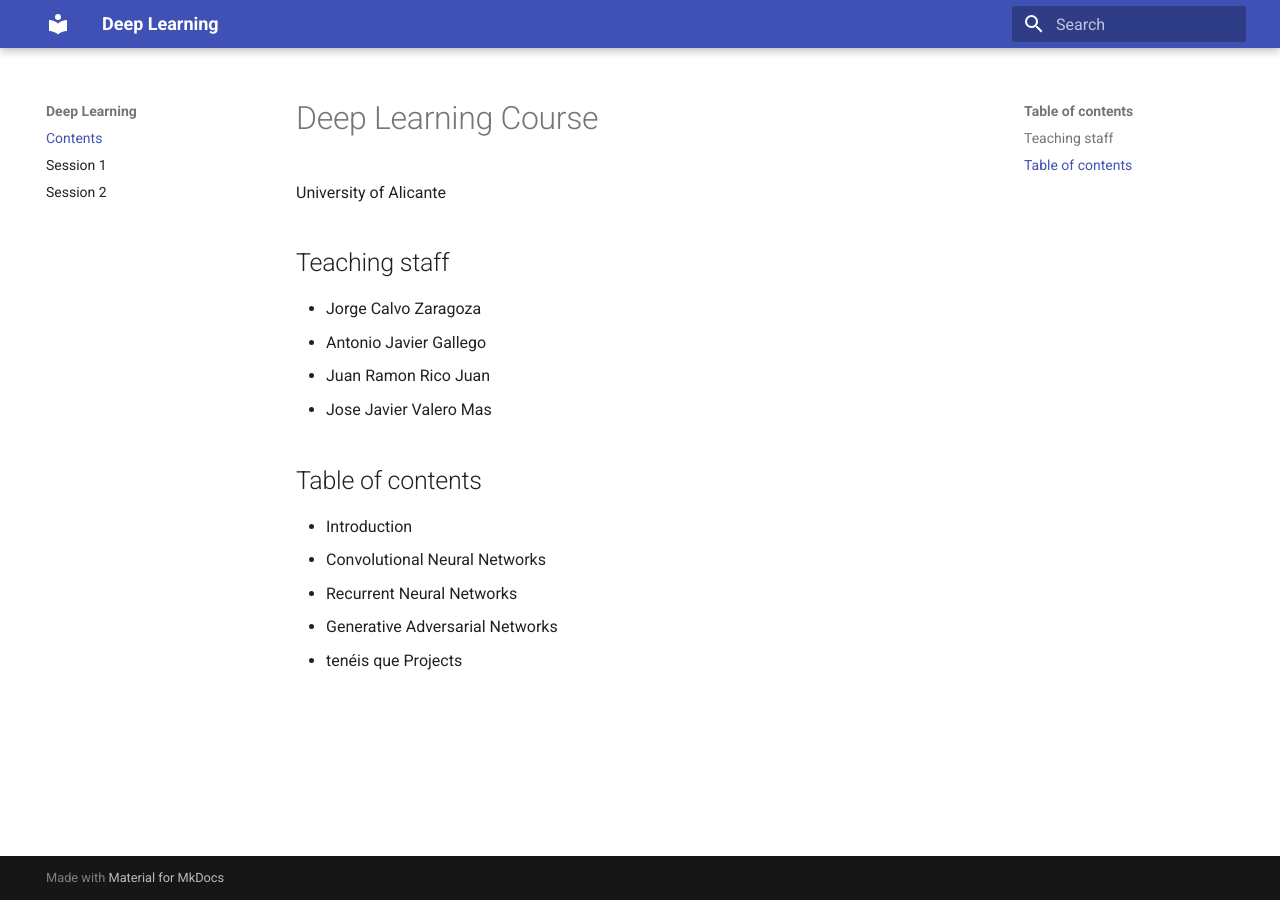
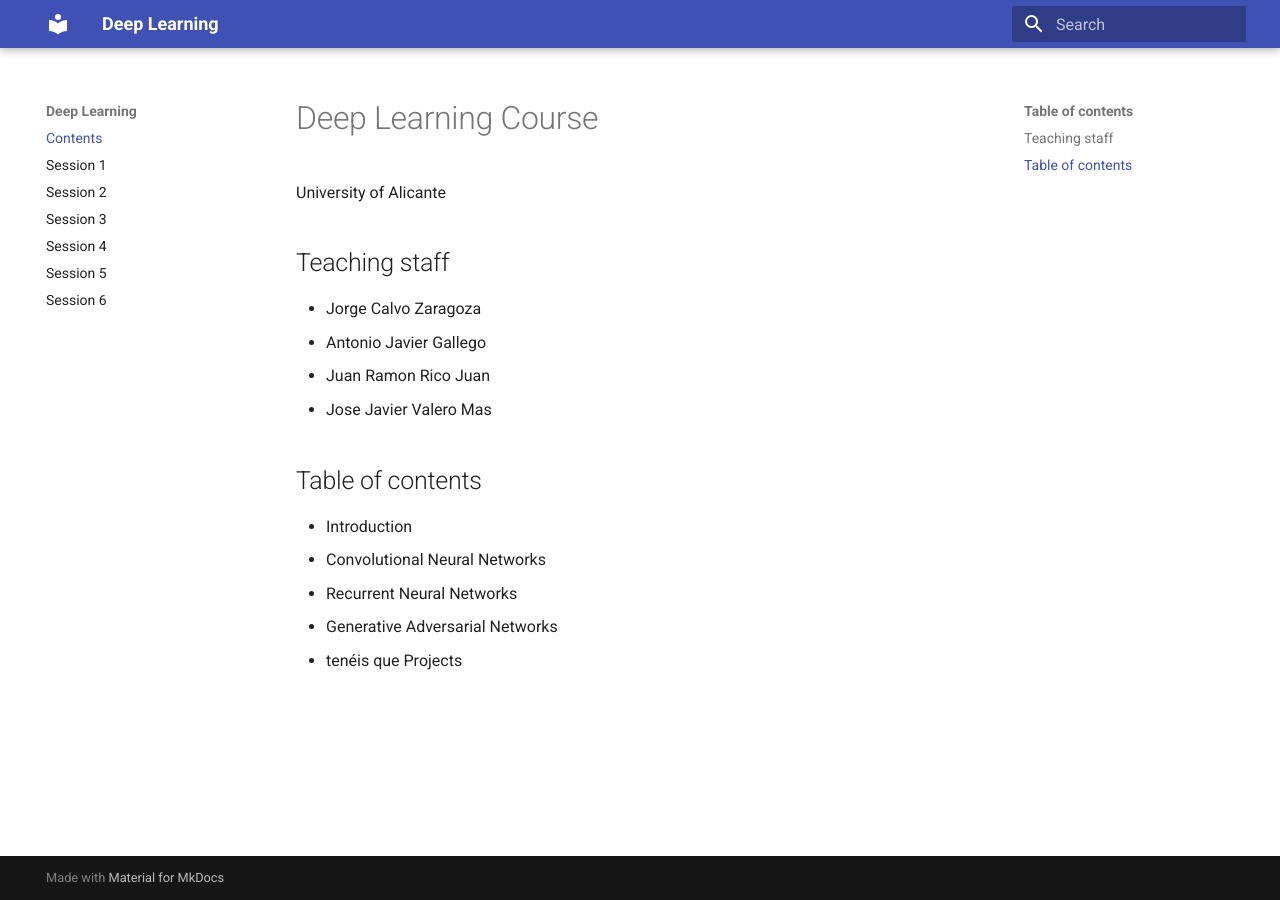
Before and after one commit to ajgallego/deep-learning, an MkDocs documentation site: the page built from docs/README.md, in a window 1280 px wide. Built offline with MkDocs 1.6.1 and Material for MkDocs 9.7.7, drawn with Linux system fonts in a browser that asks for light colours.

Commit message:
Last changes

```diff
--- a/mkdocs.yml
+++ b/mkdocs.yml
@@ -10,6 +10,10 @@ nav:
 - Contents: 'README.md'
 - Session 1: 'session-1.md'
 - Session 2: 'session-2.md'
+- Session 3: 'session-3.md'
+- Session 4: 'session-4.md'
+- Session 5: 'session-5.md'
+- Session 6: 'session-6.md'
 
 theme:
     language: en
```
